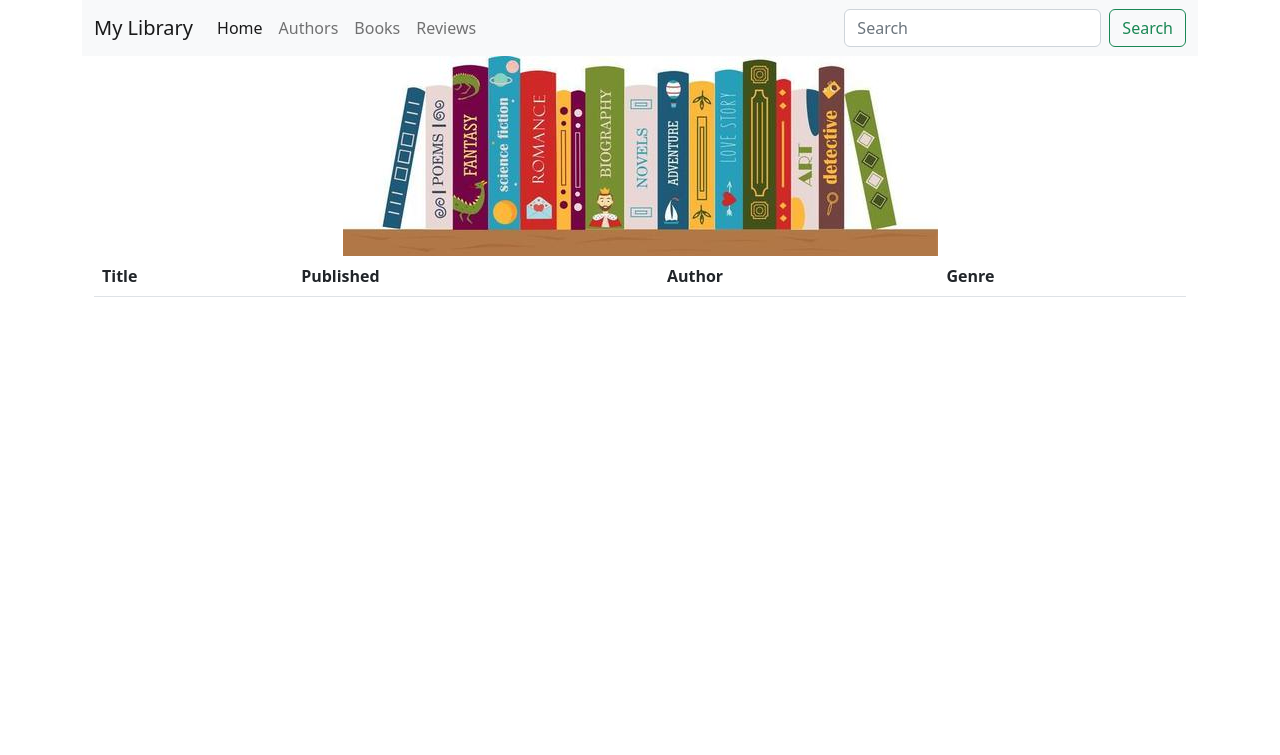
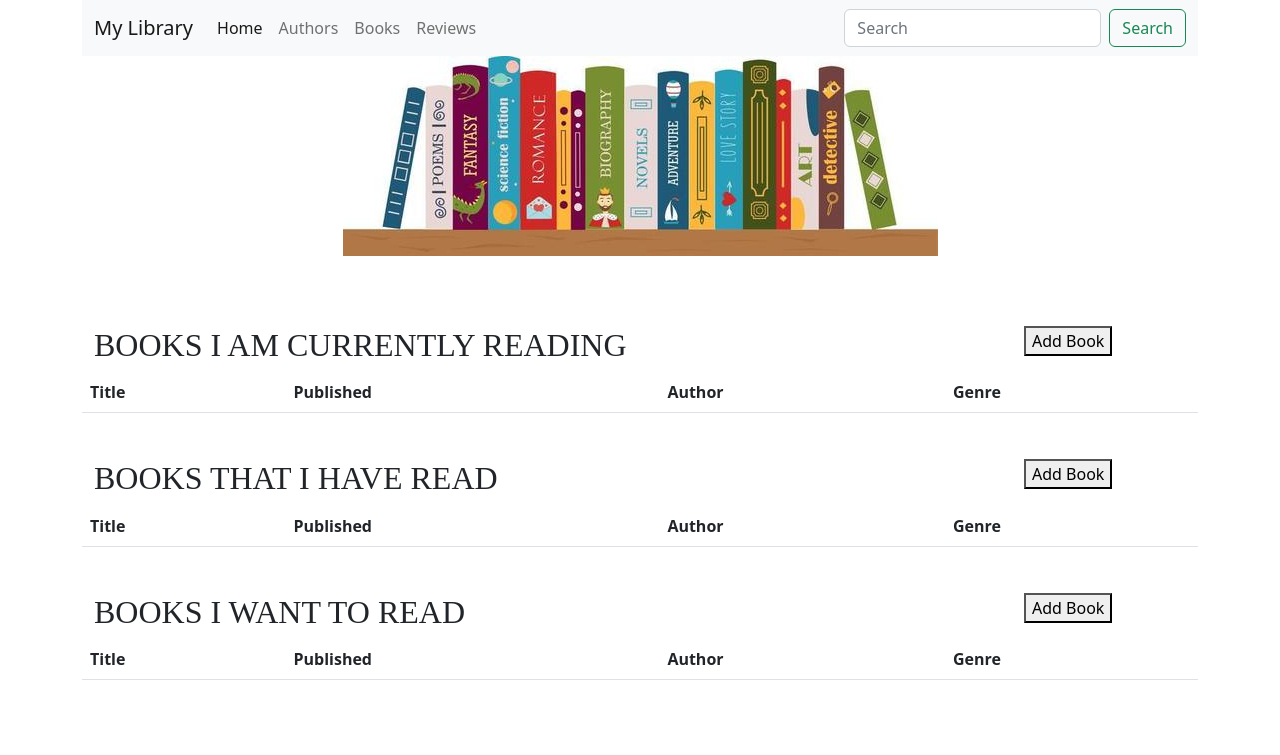
Before and after one commit to vlastami/bookshelf-app, a Flask app: page / in a window 1280 px wide. Shown: the top 755 px of the page. Run offline with Flask 2, Linux system fonts and the light colour scheme; lists and menus that the app fills with data are empty; parts of the project's set-up code (start-up, migrations or seed data) failed here and were passed over.

Commit message:
changing book status

```diff
--- a/app.py
+++ b/app.py
@@ -86,6 +86,14 @@ def review():
         review = request.form["review"]
 
         BookReview(book_name=book_name, date_started=date_started, date_finished=date_finished, review=review).save()
+
+        if Book.objects == BookReview.objects.book_name:
+
+            Book.objects.status = "read"
+
+            return render_template("review.html", message="status changed to read",
+                                   Authors=Author.objects, Books=Book.objects)
+
         return render_template("review.html", message="Review added", Authors=Author.objects, Books=Book.objects)
 
 
--- /dev/null
+++ b/static/css/style.css
@@ -0,0 +1,21 @@
+#header {
+    margin-bottom: 40px;
+}
+
+h2 {
+    font-family: "Calibri Light";
+    text-transform: uppercase ;
+}
+
+section {
+    padding-bottom: 30px;
+}
+
+h2:hover{
+    font-weight: bold !important;
+    color: rgba(0,0,0,0.88);
+}
+
+.table-hover tbody tr:hover td {
+    background: aqua;
+}
--- a/templates/book.html
+++ b/templates/book.html
@@ -28,6 +28,12 @@ Book
             <option value="novel">Novel</option>
             <option value="comedy">Comedy</option>
             <option value="fantasy">Fantasy</option>
+            <option value="science fiction">Science Fiction</option>
+            <option value="poems">Poems</option>
+            <option value="romance">Romance</option>
+            <option value="biography">Biography</option>
+            <option value="crimi">Crimi</option>
+            <option value="other">Other</option>
         </select>
 
         <label for="status" class="form-label">Status</label>
--- a/templates/index.html
+++ b/templates/index.html
@@ -2,11 +2,21 @@
 
 {% block page_content %}
 
-<div class="container-fluid">
+
+    <section id="header">
         <img src="/static/images/bookshelf.jpg" class="img-fluid mx-auto d-block" alt="bookshelf" >
-
+    </section>
     <section id="books">
-    <table class="table table-striped">
+        <section id="currently-reading">
+            <div class="container">
+                <div class="row">
+                    <div class="col-10">
+        <h2>Books I Am Currently Reading</h2>
+                        </div>
+            <div class="col-2"><button onclick="location.href = 'book'">Add Book</button></div>
+                    </div>
+                </div>
+        <table class="table table-striped table-hover">
             <thead>
                 <tr>
                     <th>Title</th>
@@ -17,16 +27,83 @@
             </thead>
             <tbody>
                 {% for book in Books %}
+                {% if book.status == "currently reading" %}
                     <tr>
                         <td>{{ book.name }}</td>
                         <td>{{ book.publication }}</td>
                         <td>{{ book.author }}</td>
                         <td>{{ book.genres }}</td>
                     </tr>
+                {% endif %}
                 {% endfor %}
             </tbody>
         </table>
             </section>
+
+        <section id="read"><div class="container">
+                <div class="row">
+                    <div class="col-10">
+        <h2>Books That I Have Read</h2>
+                        </div>
+            <div class="col-2"><button onclick="location.href = 'review'">Add Book</button></div>
+                    </div>
+                </div>
+        <table class="table table-striped table-hover">
+            <thead>
+                <tr>
+                    <th>Title</th>
+                    <th>Published</th>
+                    <th>Author</th>
+                    <th>Genre</th>
+                </tr>
+            </thead>
+            <tbody>
+                {% for book in Books %}
+                {% if book.status == "read" %}
+                    <tr>
+                        <td>{{ book.name }}</td>
+                        <td>{{ book.publication }}</td>
+                        <td>{{ book.author }}</td>
+                        <td>{{ book.genres }}</td>
+                    </tr>
+                {% endif %}
+                {% endfor %}
+            </tbody>
+        </table>
+            </section>
+        <section id="want-to-read">
+ <div class="container">
+                <div class="row">
+                    <div class="col-10">
+        <h2>Books I Want To Read</h2>
+                        </div>
+            <div class="col-2"><button onclick="location.href = 'book'">Add Book</button></div>
+                    </div>
+                </div>
+        <table class="table table-striped table-hover">
+            <thead>
+                <tr>
+                    <th>Title</th>
+                    <th>Published</th>
+                    <th>Author</th>
+                    <th>Genre</th>
+                </tr>
+            </thead>
+            <tbody>
+                {% for book in Books %}
+                {% if book.status == "want to read" %}
+                    <tr>
+                        <td>{{ book.name }}</td>
+                        <td>{{ book.publication }}</td>
+                        <td>{{ book.author }}</td>
+                        <td>{{ book.genres }}</td>
+                    </tr>
+                {% endif %}
+                {% endfor %}
+            </tbody>
+        </table>
+            </section>
+    </section>
 </div>
 
 {% endblock %}
```
Lines whose indentation alone changed are shown as unchanged.
